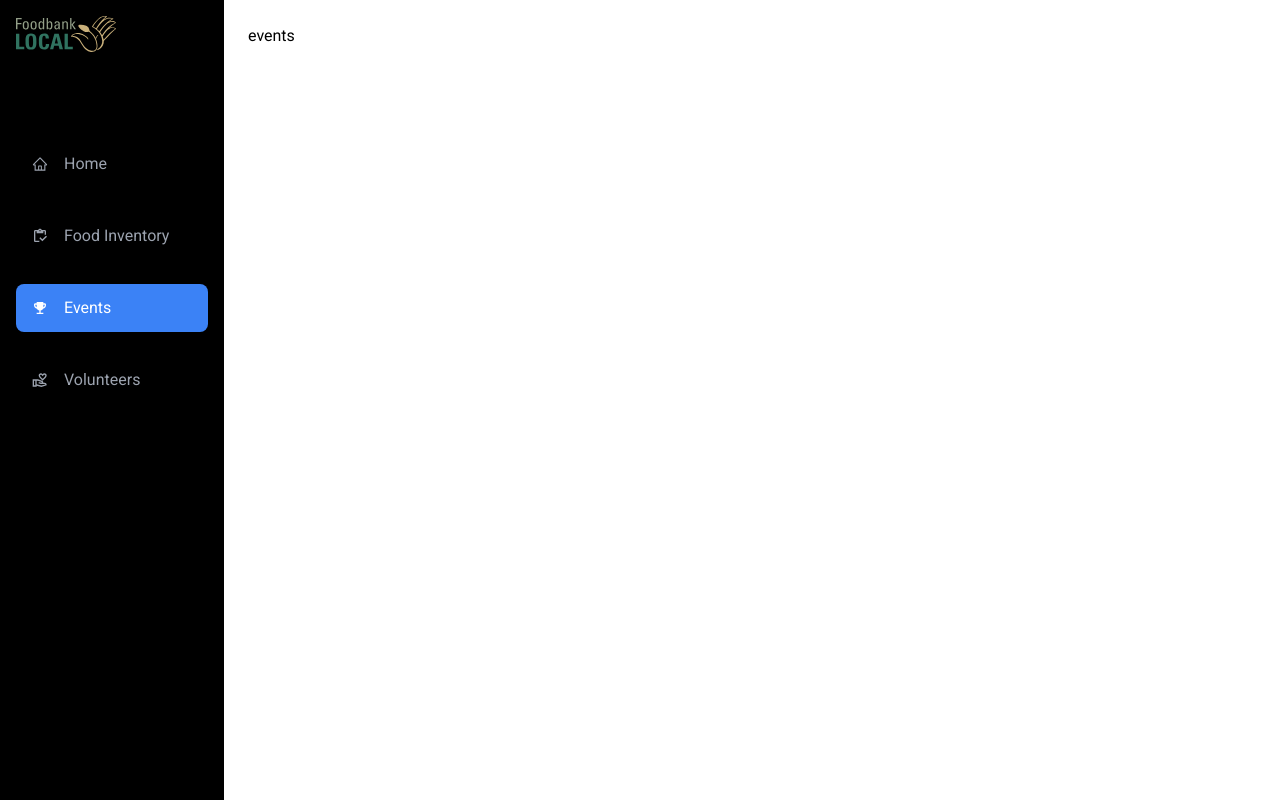
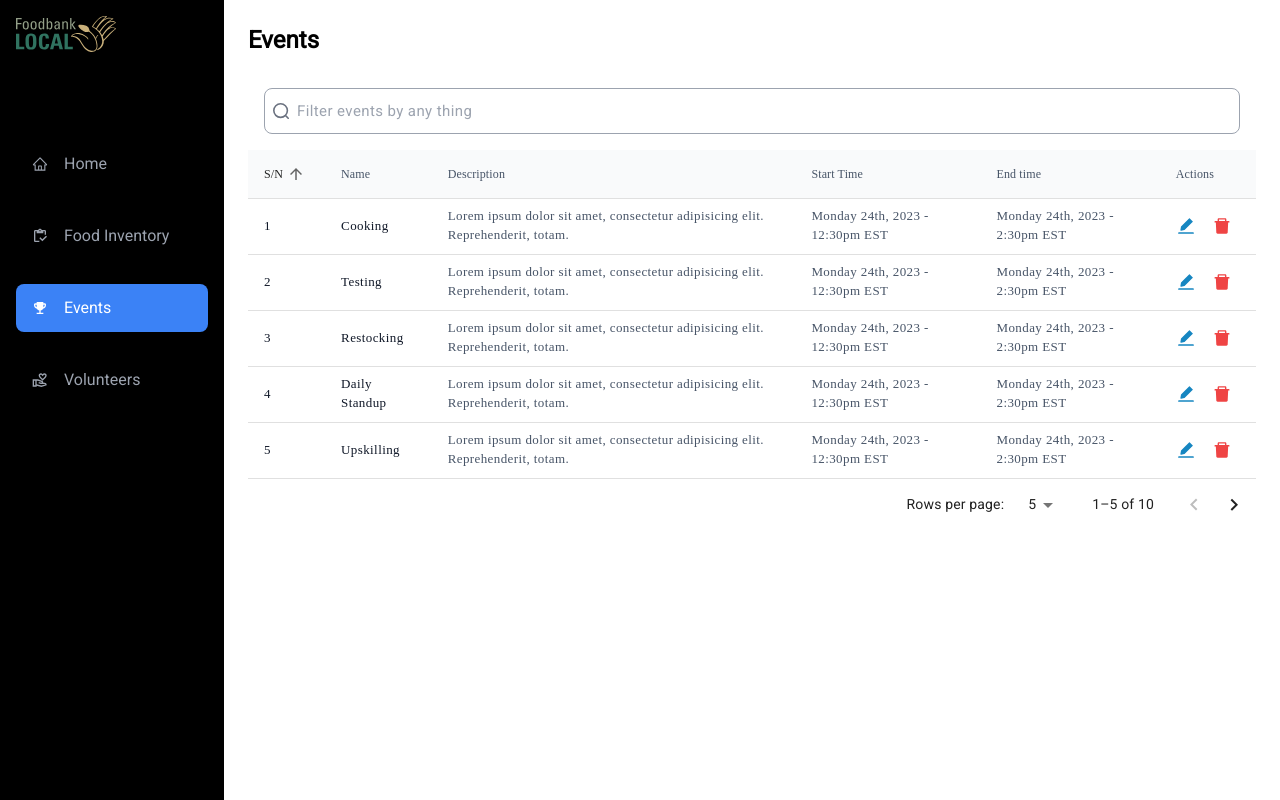
Before and after one commit to nkemjikaobi/feed-scarborough, a Next.js app: page /dashboard/events in a window 1280 px wide. Shown: the top 800 px of the page. Built offline with nearby package versions, Linux system fonts and the light colour scheme.

Commit message:
Events Page

```diff
--- a/src/app/dashboard/events/page.tsx
+++ b/src/app/dashboard/events/page.tsx
@@ -1,5 +1,346 @@
 'use client';
 
+import EnhancedTable from '@/app/components/atoms/CustomTable';
+import { AiFillDelete, AiFillEdit } from 'react-icons/ai';
+
 export default function Events() {
-	return <main className=''>events</main>;
+	const eventColumns = [
+		{
+			id: 11,
+			field: 'id',
+			fieldStyles: {
+				textTransform: 'capitalize',
+				color: '#101828',
+				fontWeight: '500',
+			},
+			label: 'S/N',
+			width: 100,
+			minWidth: 100,
+			sortable: true,
+		},
+		{
+			id: 1,
+			field: 'name',
+			fieldStyles: {
+				textTransform: 'capitalize',
+				color: '#101828',
+				fontWeight: '500',
+			},
+			label: 'Name',
+			width: 100,
+			minWidth: 100,
+			sortable: true,
+		},
+		{
+			id: 2,
+			fieldStyles: {
+				color: '#475467',
+			},
+			field: 'description',
+			label: 'Description',
+			width: 300,
+			minWidth: 200,
+			sortable: true,
+		},
+		{
+			id: 3,
+			fieldStyles: {
+				color: '#475467',
+			},
+			field: 'start_time',
+			label: 'Start Time',
+			width: 130,
+			minWidth: 100,
+			sortable: true,
+		},
+		{
+			id: 4,
+			fieldStyles: {
+				color: '#475467',
+			},
+			field: 'end_time',
+			label: 'End time',
+			width: 30,
+			minWidth: 100,
+			align: 'center',
+			sortable: true,
+		},
+		{
+			id: 6,
+			field: 'actions',
+			label: 'Actions',
+			width: 30,
+			minWidth: 100,
+			align: 'center',
+			sortable: true,
+		},
+	];
+
+	const eventData = [
+		{
+			id: 1,
+			name: 'Cooking',
+			description:
+				'Lorem ipsum dolor sit amet, consectetur adipisicing elit. Reprehenderit, totam.',
+			start_time: 'Monday 24th, 2023 - 12:30pm EST',
+			end_time: 'Monday 24th, 2023 - 2:30pm EST',
+			actions: (
+				<div className='flex items-center space-x-4'>
+					<AiFillEdit
+						className='text-20 text-feed-blue'
+						onClick={(e: any) => {
+							e.stopPropagation();
+						}}
+					/>
+					<AiFillDelete
+						className='text-20 text-red-500'
+						onClick={(e: any) => {
+							e.stopPropagation();
+						}}
+					/>
+				</div>
+			),
+		},
+		{
+			id: 2,
+			name: 'Testing',
+			description:
+				'Lorem ipsum dolor sit amet, consectetur adipisicing elit. Reprehenderit, totam.',
+			start_time: 'Monday 24th, 2023 - 12:30pm EST',
+			end_time: 'Monday 24th, 2023 - 2:30pm EST',
+			actions: (
+				<div className='flex items-center space-x-4'>
+					<AiFillEdit
+						className='text-20 text-feed-blue'
+						onClick={(e: any) => {
+							e.stopPropagation();
+						}}
+					/>
+					<AiFillDelete
+						className='text-20 text-red-500'
+						onClick={(e: any) => {
+							e.stopPropagation();
+						}}
+					/>
+				</div>
+			),
+		},
+		{
+			id: 3,
+			name: 'Restocking',
+			description:
+				'Lorem ipsum dolor sit amet, consectetur adipisicing elit. Reprehenderit, totam.',
+			start_time: 'Monday 24th, 2023 - 12:30pm EST',
+			end_time: 'Monday 24th, 2023 - 2:30pm EST',
+			actions: (
+				<div className='flex items-center space-x-4'>
+					<AiFillEdit
+						className='text-20 text-feed-blue'
+						onClick={(e: any) => {
+							e.stopPropagation();
+						}}
+					/>
+					<AiFillDelete
+						className='text-20 text-red-500'
+						onClick={(e: any) => {
+							e.stopPropagation();
+						}}
+					/>
+				</div>
+			),
+		},
+		{
+			id: 4,
+			name: 'Daily Standup',
+			description:
+				'Lorem ipsum dolor sit amet, consectetur adipisicing elit. Reprehenderit, totam.',
+			start_time: 'Monday 24th, 2023 - 12:30pm EST',
+			end_time: 'Monday 24th, 2023 - 2:30pm EST',
+			actions: (
+				<div className='flex items-center space-x-4'>
+					<AiFillEdit
+						className='text-20 text-feed-blue'
+						onClick={(e: any) => {
+							e.stopPropagation();
+						}}
+					/>
+					<AiFillDelete
+						className='text-20 text-red-500'
+						onClick={(e: any) => {
+							e.stopPropagation();
+						}}
+					/>
+				</div>
+			),
+		},
+		{
+			id: 5,
+			name: 'Upskilling',
+			description:
+				'Lorem ipsum dolor sit amet, consectetur adipisicing elit. Reprehenderit, totam.',
+			start_time: 'Monday 24th, 2023 - 12:30pm EST',
+			end_time: 'Monday 24th, 2023 - 2:30pm EST',
+			actions: (
+				<div className='flex items-center space-x-4'>
+					<AiFillEdit
+						className='text-20 text-feed-blue'
+						onClick={(e: any) => {
+							e.stopPropagation();
+						}}
+					/>
+					<AiFillDelete
+						className='text-20 text-red-500'
+						onClick={(e: any) => {
+							e.stopPropagation();
+						}}
+					/>
+				</div>
+			),
+		},
+		{
+			id: 6,
+			name: 'Team Bonding',
+			description:
+				'Lorem ipsum dolor sit amet, consectetur adipisicing elit. Reprehenderit, totam.',
+			start_time: 'Monday 24th, 2023 - 12:30pm EST',
+			end_time: 'Monday 24th, 2023 - 2:30pm EST',
+			actions: (
+				<div className='flex items-center space-x-4'>
+					<AiFillEdit
+						className='text-20 text-feed-blue'
+						onClick={(e: any) => {
+							e.stopPropagation();
+						}}
+					/>
+					<AiFillDelete
+						className='text-20 text-red-500'
+						onClick={(e: any) => {
+							e.stopPropagation();
+						}}
+					/>
+				</div>
+			),
+		},
+		{
+			id: 7,
+			name: 'Washing',
+			description:
+				'Lorem ipsum dolor sit amet, consectetur adipisicing elit. Reprehenderit, totam.',
+			start_time: 'Monday 24th, 2023 - 12:30pm EST',
+			end_time: 'Monday 24th, 2023 - 2:30pm EST',
+			actions: (
+				<div className='flex items-center space-x-4'>
+					<AiFillEdit
+						className='text-20 text-feed-blue'
+						onClick={(e: any) => {
+							e.stopPropagation();
+						}}
+					/>
+					<AiFillDelete
+						className='text-20 text-red-500'
+						onClick={(e: any) => {
+							e.stopPropagation();
+						}}
+					/>
+				</div>
+			),
+		},
+		{
+			id: 8,
+			name: 'Boiling',
+			description:
+				'Lorem ipsum dolor sit amet, consectetur adipisicing elit. Reprehenderit, totam.',
+			start_time: 'Monday 24th, 2023 - 12:30pm EST',
+			end_time: 'Monday 24th, 2023 - 2:30pm EST',
+			actions: (
+				<div className='flex items-center space-x-4'>
+					<AiFillEdit
+						className='text-20 text-feed-blue'
+						onClick={(e: any) => {
+							e.stopPropagation();
+						}}
+					/>
+					<AiFillDelete
+						className='text-20 text-red-500'
+						onClick={(e: any) => {
+							e.stopPropagation();
+						}}
+					/>
+				</div>
+			),
+		},
+		{
+			id: 9,
+			name: 'Gisting',
+			description:
+				'Lorem ipsum dolor sit amet, consectetur adipisicing elit. Reprehenderit, totam.',
+			start_time: 'Monday 24th, 2023 - 12:30pm EST',
+			end_time: 'Monday 24th, 2023 - 2:30pm EST',
+			actions: (
+				<div className='flex items-center space-x-4'>
+					<AiFillEdit
+						className='text-20 text-feed-blue'
+						onClick={(e: any) => {
+							e.stopPropagation();
+						}}
+					/>
+					<AiFillDelete
+						className='text-20 text-red-500'
+						onClick={(e: any) => {
+							e.stopPropagation();
+						}}
+					/>
+				</div>
+			),
+		},
+		{
+			id: 10,
+			name: 'Brain Storming',
+			description:
+				'Lorem ipsum dolor sit amet, consectetur adipisicing elit. Reprehenderit, totam.',
+			start_time: 'Monday 24th, 2023 - 12:30pm EST',
+			end_time: 'Monday 24th, 2023 - 2:30pm EST',
+			actions: (
+				<div className='flex items-center space-x-4'>
+					<AiFillEdit
+						className='text-20 text-feed-blue'
+						onClick={(e: any) => {
+							e.stopPropagation();
+						}}
+					/>
+					<AiFillDelete
+						className='text-20 text-red-500'
+						onClick={(e: any) => {
+							e.stopPropagation();
+						}}
+					/>
+				</div>
+			),
+		},
+	];
+	return (
+		<main className=''>
+			<h2 className='text-2xl font-bold mb-8'>Events</h2>
+			<EnhancedTable
+				minWidth={1000}
+				loading={false}
+				headers={eventColumns}
+				rows={eventData}
+				options={{
+					toolbar: true,
+					rowsPerPage: [5, 10, 25, 50],
+					defaultOrder: 'asc',
+				}}
+				allHeadersStyles={{
+					color: '#475467',
+					fontWeight: 500,
+				}}
+				search={true}
+				searchDebounce={true}
+				allFieldsStyles={{ fontSize: '13px', letterSpacing: '0.4px' }}
+				searchPlaceholder={'Filter events by any thing'}
+				searchWrapper='!m-[1rem]'
+			/>
+		</main>
+	);
 }
```
